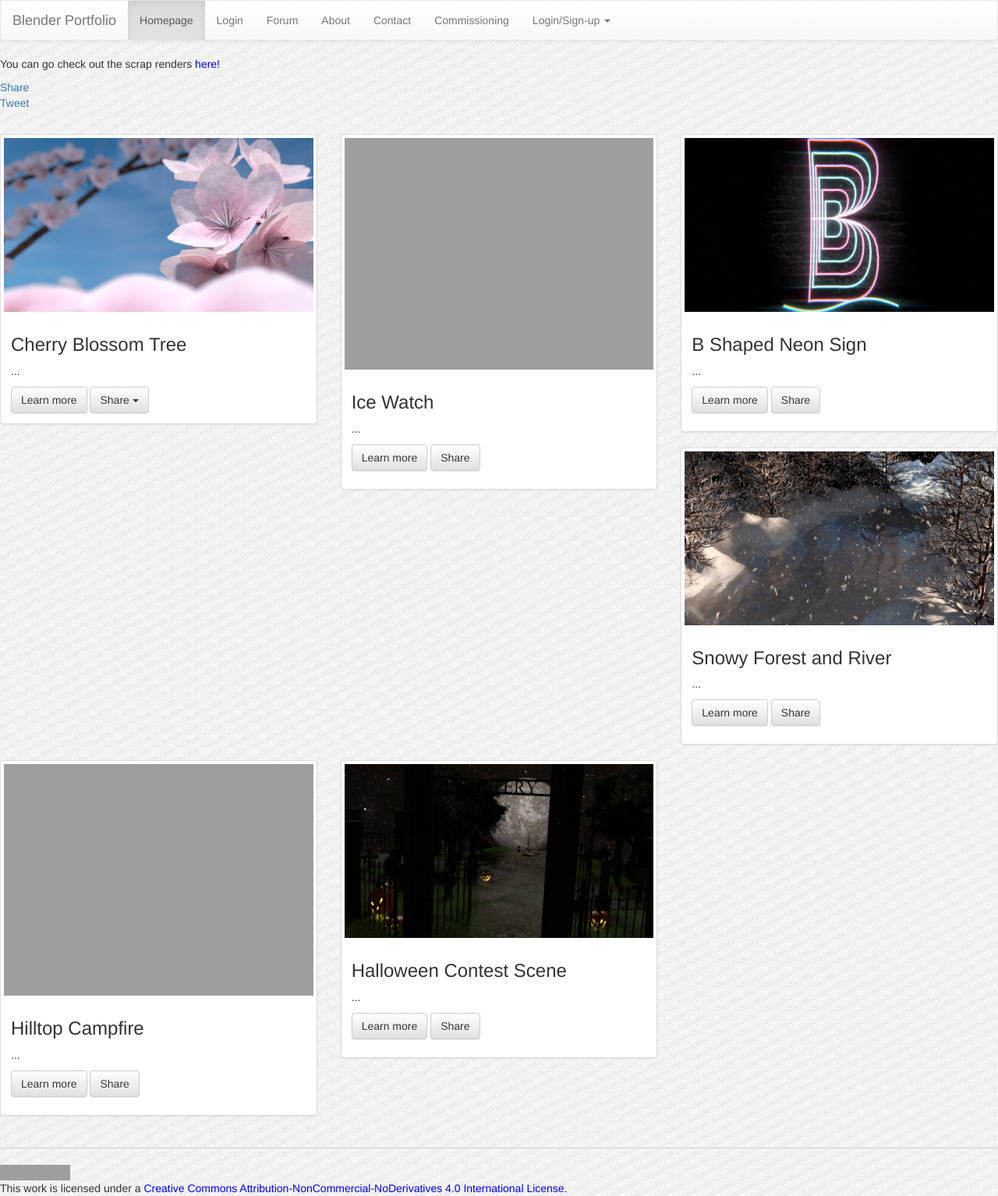
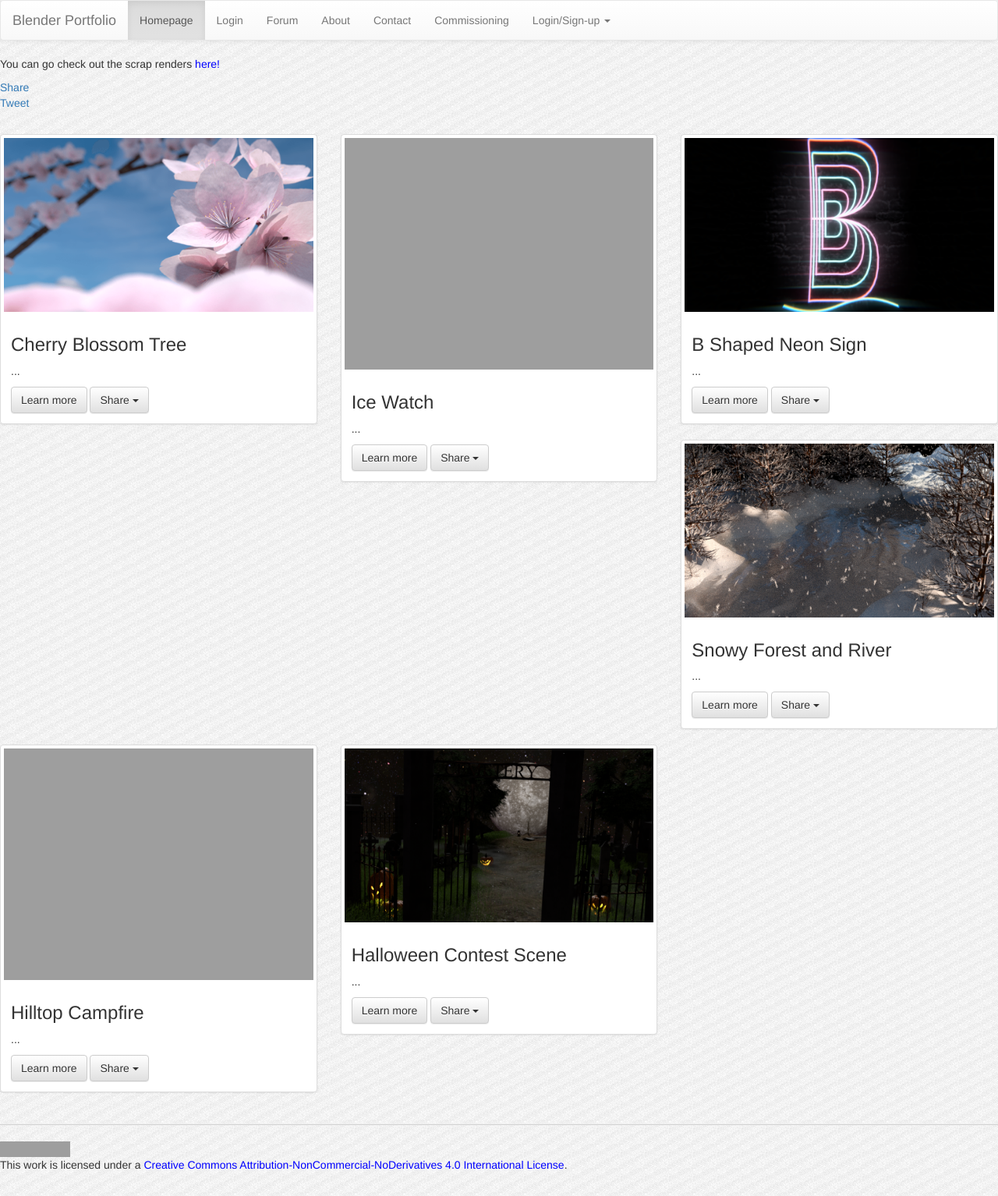
Before and after one commit to slothgamez/fireplex.github.io, a Jekyll site: the page index.html, which Jekyll copies as it is, in a window 1280 px wide. Shown: the whole page at 78% size. Built offline with Jekyll 4.4.1, drawn with Linux system fonts in a browser that asks for light colours; nearby versions of some CDN libraries; comment, search, counter and statistics services are not loaded; grey boxes are pictures that could not be loaded.

Commit message:
Update index.html

```diff
--- a/index.html
+++ b/index.html
@@ -128,7 +128,6 @@
           <div class="caption">
             <h3>Cherry Blossom Tree</h3>
             <p>...</p>
-            <!--<p><a href="#" class="btn btn-default dropdown-toggle" data-toggle="dropdown" role="button" aria-haspopup="true" aria-expanded="false">Share  <span class="caret"></span></a></p>-->
 							<div class="dropdown">
 								<a href="#" class="btn btn-default" role="button">Learn more</a>
 								<button class="btn btn-default dropdown-toggle" type="button" id="shareBlossom" data-toggle="dropdown" aria-haspopup="true" aria-expanded="true">
@@ -137,8 +136,8 @@
 								</button>
 								<ul class="dropdown-menu" aria-labelledby="shareBlossom">
 									<li><a href="#">Share via Facebook</a></li>
-									<li><a href="#">Share via Twitter</a></li>
-									<li><a href="#">Share via Google Plus</a></li>
+									<li><a href="https://twitter.com/intent/tweet?text=Check%20out%20this%20render%20from%20Feeka%27s%20portfolio!%0ahttp://fireplex.github.io/submmissions/cherry-blossom-tree/">Share via Twitter</a></li>
+									<li><a href="https://plus.google.com/share?url=http://fireplex.github.io/submmissions/cherry-blossom-tree/">Share via Google Plus</a></li>
 								</ul>
 							</div>
           </div>
@@ -150,7 +149,18 @@
           <div class="caption">
             <h3>Ice Watch</h3>
             <p>...</p>
-            <p><a href="#" class="btn btn-default" role="button">Learn more</a> <a href="#" class="btn btn-default" role="button">Share</a></p>
+							<div class="dropdown">
+								<a href="#" class="btn btn-default" role="button">Learn more</a>
+								<button class="btn btn-default dropdown-toggle" type="button" id="shareWatch" data-toggle="dropdown" aria-haspopup="true" aria-expanded="true">
+									Share
+									<span class="caret"></span>
+								</button>
+								<ul class="dropdown-menu" aria-labelledby="shareWatch">
+									<li><a href="#">Share via Facebook</a></li>
+									<li><a href="https://twitter.com/intent/tweet?text=Check%20out%20this%20render%20from%20Feeka%27s%20portfolio!%0ahttp://fireplex.github.io/submmissions/ice-watch/">Share via Twitter</a></li>
+									<li><a href="https://plus.google.com/share?url=http://fireplex.github.io/submmissions/ice-watch/">Share via Google Plus</a></li>
+								</ul>
+							</div>
           </div>
         </div>
       </div>
@@ -160,7 +170,18 @@
           <div class="caption">
             <h3>B Shaped Neon Sign</h3>
             <p>...</p>
-            <p><a href="#" class="btn btn-default" role="button">Learn more</a> <a href="#" class="btn btn-default" role="button">Share</a></p>
+							<div class="dropdown">
+								<a href="#" class="btn btn-default" role="button">Learn more</a>
+								<button class="btn btn-default dropdown-toggle" type="button" id="shareNeon" data-toggle="dropdown" aria-haspopup="true" aria-expanded="true">
+									Share
+									<span class="caret"></span>
+								</button>
+								<ul class="dropdown-menu" aria-labelledby="shareNeon">
+									<li><a href="#">Share via Facebook</a></li>
+									<li><a href="https://twitter.com/intent/tweet?text=Check%20out%20this%20render%20from%20Feeka%27s%20portfolio!%0ahttp://fireplex.github.io/submmissions/b-neon/">Share via Twitter</a></li>
+									<li><a href="https://plus.google.com/share?url=http://fireplex.github.io/submmissions/b-neon/">Share via Google Plus</a></li>
+								</ul>
+							</div>
           </div>
         </div>
       </div>
@@ -170,7 +191,18 @@
           <div class="caption">
             <h3>Snowy Forest and River</h3>
             <p>...</p>
-            <p><a href="#" class="btn btn-default" role="button">Learn more</a> <a href="#" class="btn btn-default" role="button">Share</a></p>
+							<div class="dropdown">
+								<a href="#" class="btn btn-default" role="button">Learn more</a>
+								<button class="btn btn-default dropdown-toggle" type="button" id="shareForest" data-toggle="dropdown" aria-haspopup="true" aria-expanded="true">
+									Share
+									<span class="caret"></span>
+								</button>
+								<ul class="dropdown-menu" aria-labelledby="shareForest">
+									<li><a href="#">Share via Facebook</a></li>
+									<li><a href="https://twitter.com/intent/tweet?text=Check%20out%20this%20render%20from%20Feeka%27s%20portfolio!%0ahttp://fireplex.github.io/submmissions/snowy-forest/">Share via Twitter</a></li>
+									<li><a href="https://plus.google.com/share?url=http://fireplex.github.io/submmissions/snowy-forest/">Share via Google Plus</a></li>
+								</ul>
+							</div>
           </div>
         </div>
       </div>
@@ -180,7 +212,18 @@
           <div class="caption">
             <h3>Hilltop Campfire</h3>
             <p>...</p>
-            <p><a href="#" class="btn btn-default" role="button">Learn more</a> <a href="#" class="btn btn-default" role="button">Share</a></p>
+							<div class="dropdown">
+								<a href="#" class="btn btn-default" role="button">Learn more</a>
+								<button class="btn btn-default dropdown-toggle" type="button" id="shareCampfire" data-toggle="dropdown" aria-haspopup="true" aria-expanded="true">
+									Share
+									<span class="caret"></span>
+								</button>
+								<ul class="dropdown-menu" aria-labelledby="shareCampfire">
+									<li><a href="#">Share via Facebook</a></li>
+									<li><a href="https://twitter.com/intent/tweet?text=Check%20out%20this%20render%20from%20Feeka%27s%20portfolio!%0ahttp://fireplex.github.io/submmissions/campfire/">Share via Twitter</a></li>
+									<li><a href="https://plus.google.com/share?url=http://fireplex.github.io/submmissions/campfire/">Share via Google Plus</a></li>
+								</ul>
+							</div>
           </div>
         </div>
       </div>
@@ -190,7 +233,18 @@
           <div class="caption">
             <h3>Halloween Contest Scene</h3>
             <p>...</p>
-            <p><a href="#" class="btn btn-default" role="button">Learn more</a> <a href="#" class="btn btn-default" role="button">Share</a></p>
+							<div class="dropdown">
+								<a href="#" class="btn btn-default" role="button">Learn more</a>
+								<button class="btn btn-default dropdown-toggle" type="button" id="shareHalloween" data-toggle="dropdown" aria-haspopup="true" aria-expanded="true">
+									Share
+									<span class="caret"></span>
+								</button>
+								<ul class="dropdown-menu" aria-labelledby="shareHalloween">
+									<li><a href="#">Share via Facebook</a></li>
+									<li><a href="https://twitter.com/intent/tweet?text=Check%20out%20this%20render%20from%20Feeka%27s%20portfolio!%0ahttp://fireplex.github.io/submmissions/halloween/">Share via Twitter</a></li>
+									<li><a href="https://plus.google.com/share?url=http://fireplex.github.io/submmissions/halloween/">Share via Google Plus</a></li>
+								</ul>
+							</div>
           </div>
         </div>
       </div>
```
